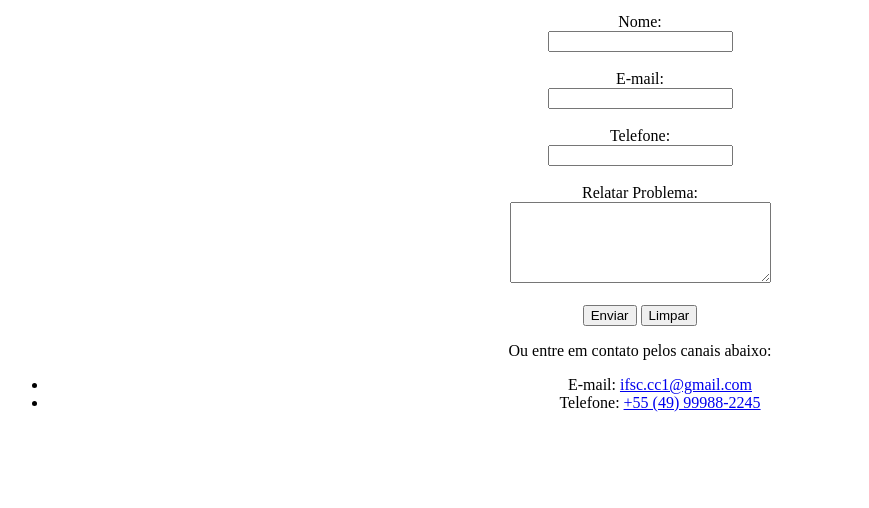
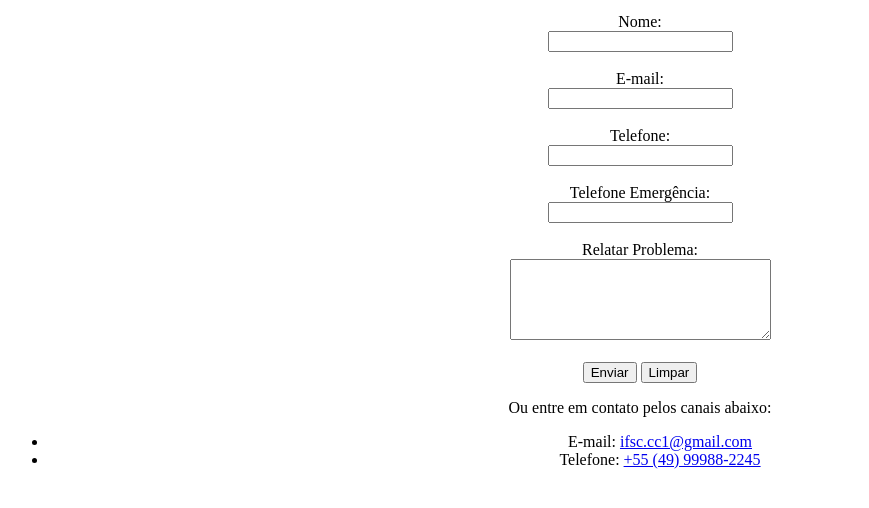
Before and after one commit to rodrigoopaim/projetoHTML, a plain HTML site: page contato.html in a window 1280 px wide. Shown: the part 218-726 px from the top of the page, without its empty margins (0-869 px from the left). Drawn offline with Linux system fonts and the light colour scheme.

Commit message:
Opção de telefone de emergencia

```diff
--- a/contato.html
+++ b/contato.html
@@ -30,6 +30,9 @@
         <label for="telefone">Telefone:</label><br>
         <input type="tel" id="telefone" name="telefone"><br><br>
 
+        <label for="mensagem">Telefone Emergência:</label><br>
+        <input type="tel" id="telefoneem" name="telefoneem"><br><br>
+
         <label for="mensagem">Relatar Problema:</label><br>
         <textarea id="mensagem" name="mensagem" rows="5" cols="30" required></textarea><br><br>
 
```
